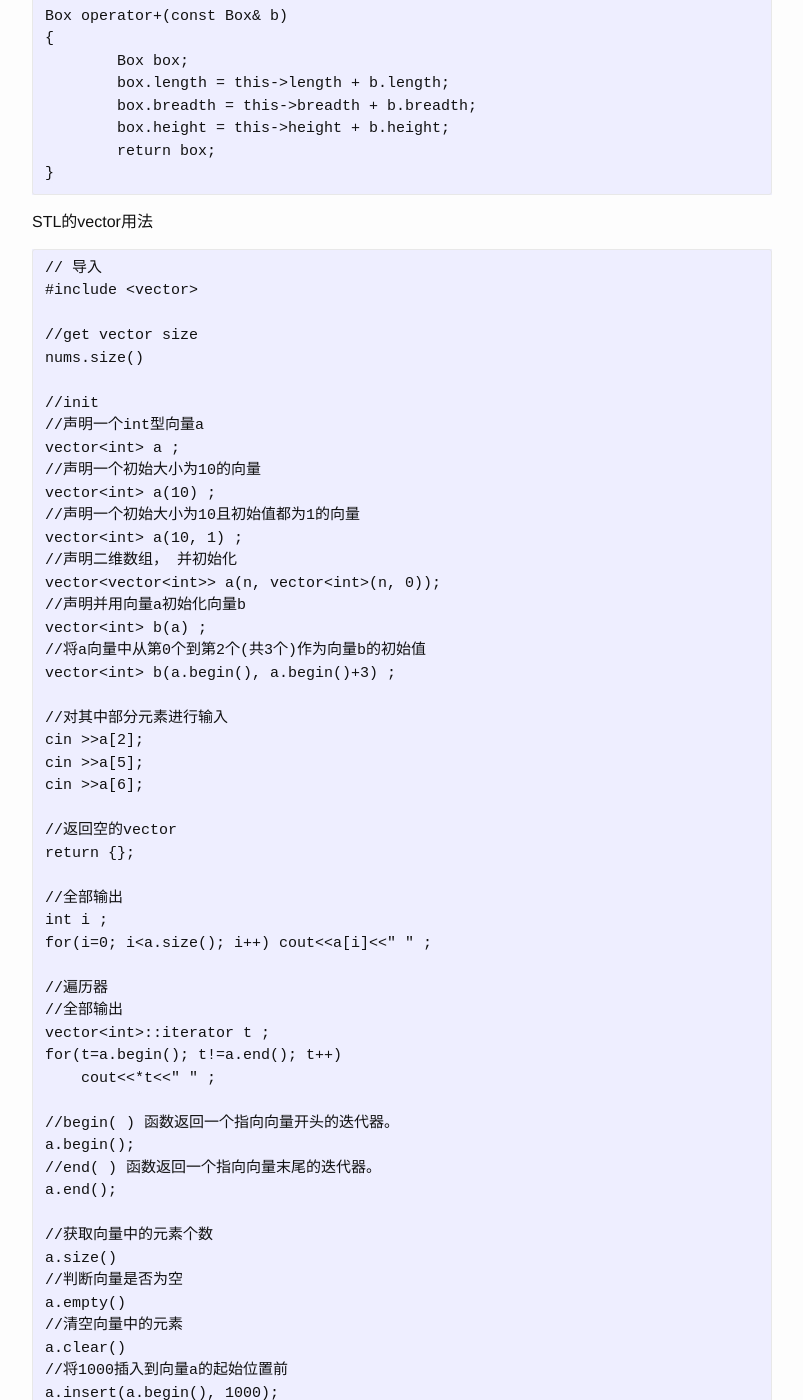
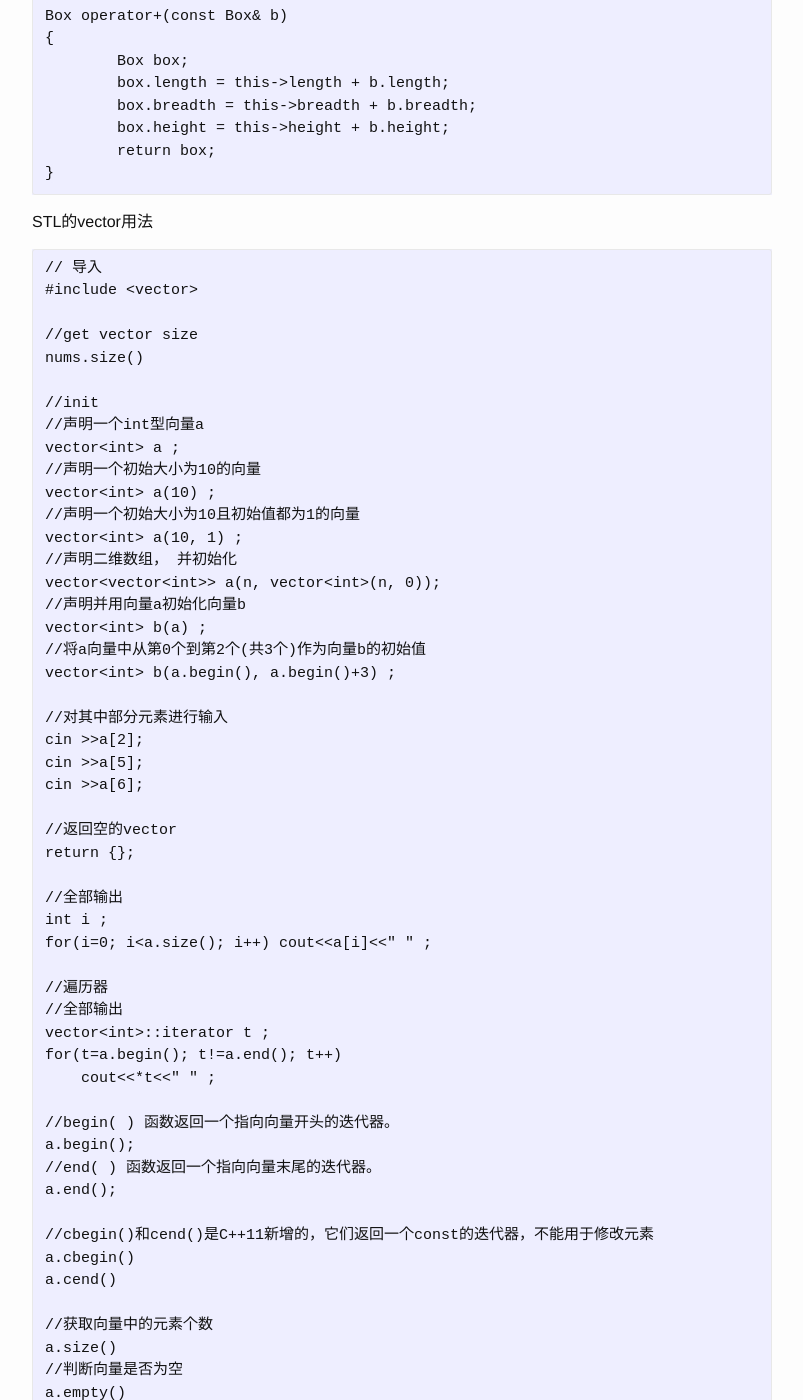
Before and after one commit to josephstalin117/josephstalin117.github.io, a Jekyll site: the page built from _posts/2018-5-25-c.markdown, in a window 1280 px wide and 1400 px high, scrolled down 4270 px. Shown: the whole window, without its empty margins (238-1041 px from the left). Built offline with Jekyll 4.4.1, drawn with Linux system fonts in a browser that asks for light colours; some of the changed lines change nothing that is shown; some of the changed text lies outside the part shown.

Commit message:
add cbegin

````diff
--- a/_posts/2018-5-25-c.markdown
+++ b/_posts/2018-5-25-c.markdown
@@ -249,6 +249,10 @@ a.begin();
 //end( ) 函数返回一个指向向量末尾的迭代器。
 a.end();
 
+//cbegin()和cend()是C++11新增的，它们返回一个const的迭代器，不能用于修改元素
+a.cbegin()
+a.cend()
+
 //获取向量中的元素个数
 a.size()
 //判断向量是否为空
@@ -267,6 +271,8 @@ v5.pop_back();
 v5.push_back(6);
 //删除第四个元素
 v5.erase(v5.begin() + 3);
+
+
 
 //创建一个10*5的int型二维
 vector< vector<int> > b(10, vector<int>(5));
@@ -453,6 +459,21 @@ cout<<"min_element: "<<*min_element(myvec.begin(),myvec.end())<<endl;
 cout<<"max_element: "<<*max_element(myvec.begin(),myvec.end())<<endl;
 ```
 
+STL substr()
+```
+// string::substr
+#include <iostream>
+#include <string>
+int main (){
+    std::string str="We think in generalities, but we live in details.";
+    // (quoting Alfred N. Whitehead)
+    std::string str2 = str.substr (3,5); // "think"
+    std::size_t pos = str.find("live"); // position of "live" in str
+    std::string str3 = str.substr (pos); // get from "live" to the end
+    std::cout << str2 << ' ' << str3 << '\n';
+    return 0;
+}
+```
 
 STL deque 双向数组
 ```
````
